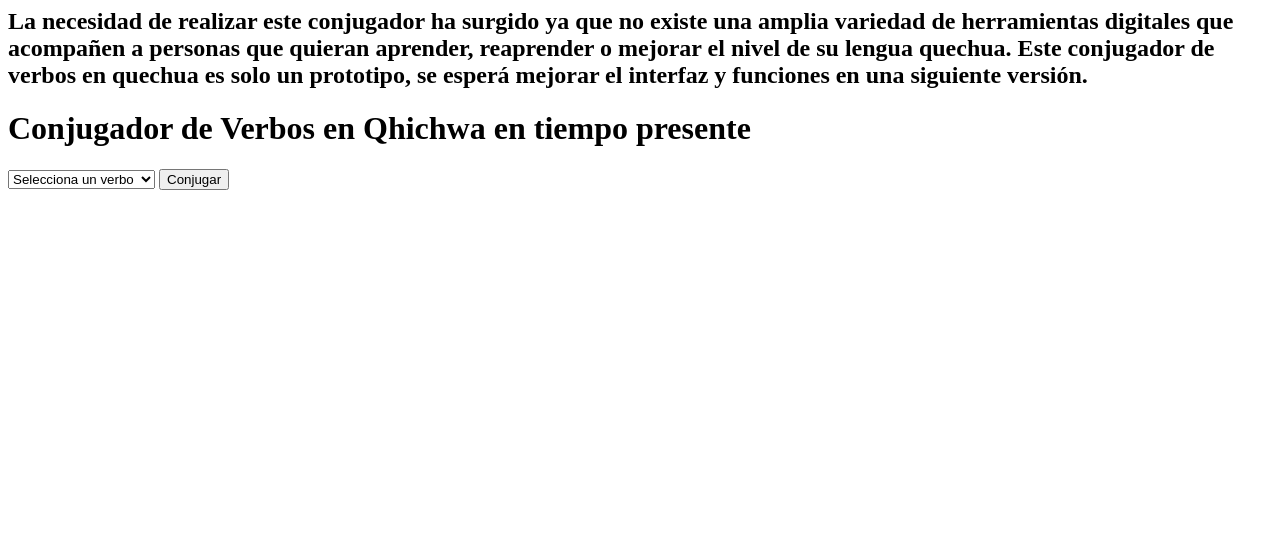
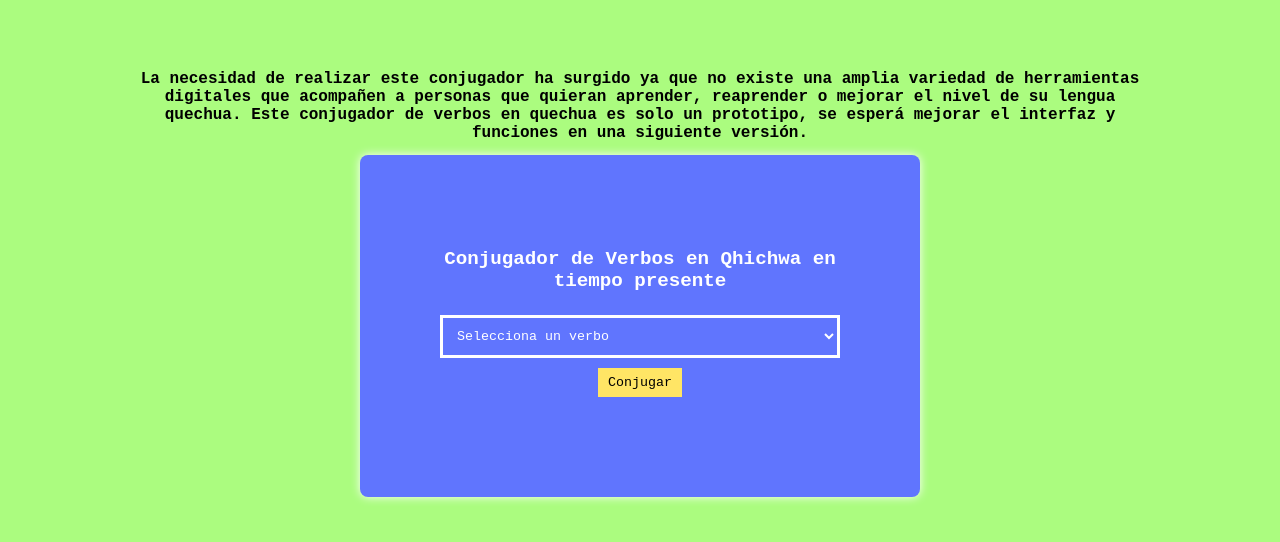
Before and after one commit to nophuyu/Conjugador-verbos-en-quechua-, a plain HTML site: page index.html in a window 1280 px wide. Drawn offline with Linux system fonts and the light colour scheme; the site is published under a folder, as on GitHub Pages, so addresses that start at the root find nothing.

Commit message:
eliminar slash

```diff
--- a/index.html
+++ b/index.html
@@ -3,7 +3,7 @@
 <head>
     <meta charset="UTF-8">
     <meta name="viewport" content="width=device-width, initial-scale=1.0">
-    <link type="text/css" rel="stylesheet" href="/style.css">
+    <link type="text/css" rel="stylesheet" href="style.css">
     <h2> La necesidad de realizar este conjugador ha surgido ya que no existe una amplia variedad de herramientas
         digitales que acompañen a personas que quieran
         aprender, reaprender o mejorar el nivel de su lengua quechua.
@@ -31,7 +31,7 @@
             <option value="muna">Amar-Querer</option>
             <option value="uqlla">Abrazar</option>
             <option value="much'a">Besar</option>
-            <option value="qillaqa">Escribir</option>
+            <option value="qillqasssss">Escribir</option>
             <option value="upya">Tomar</option>
             <option value="picha">Barrer</option>
             <option value="t'aqsa">Lavar</option>
```
